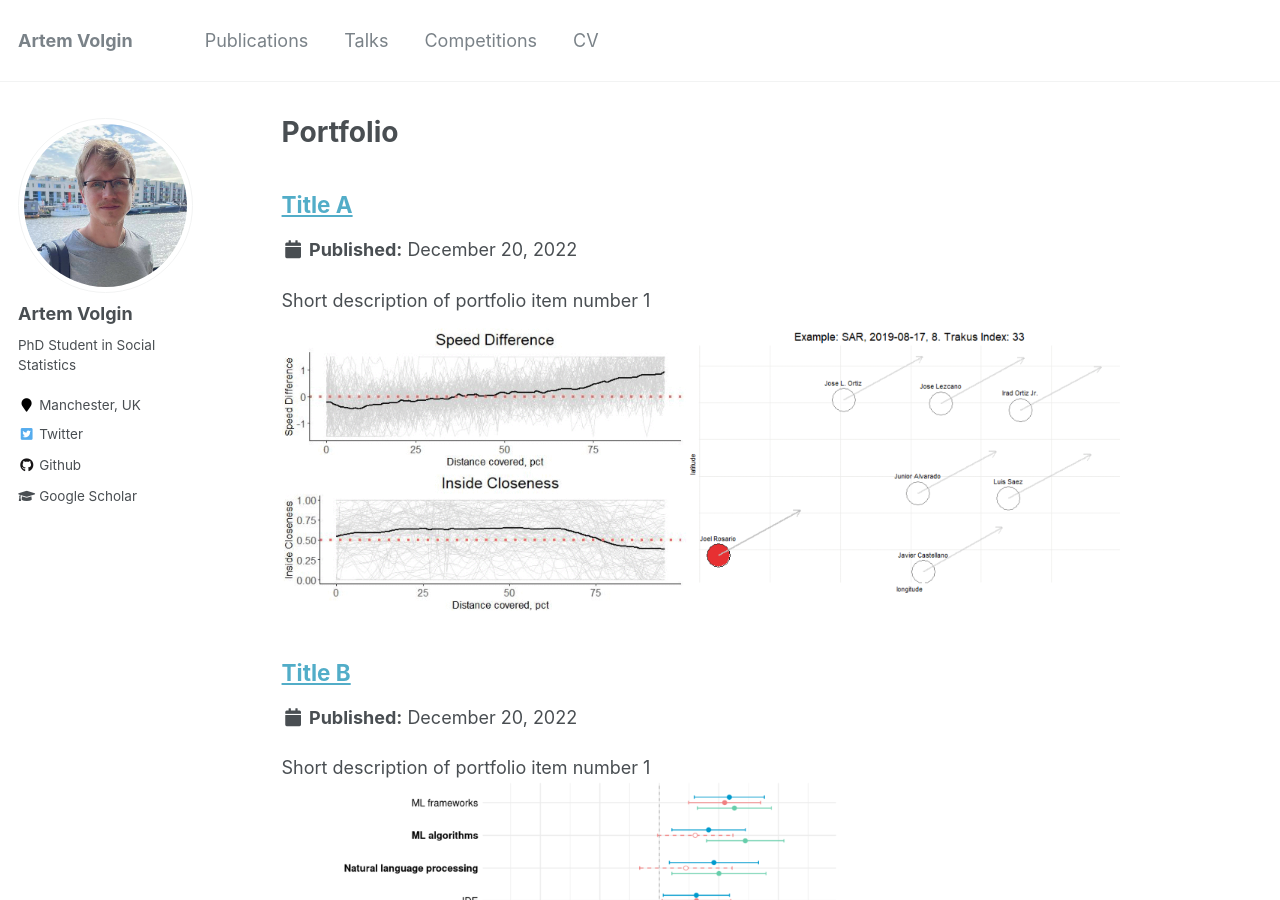
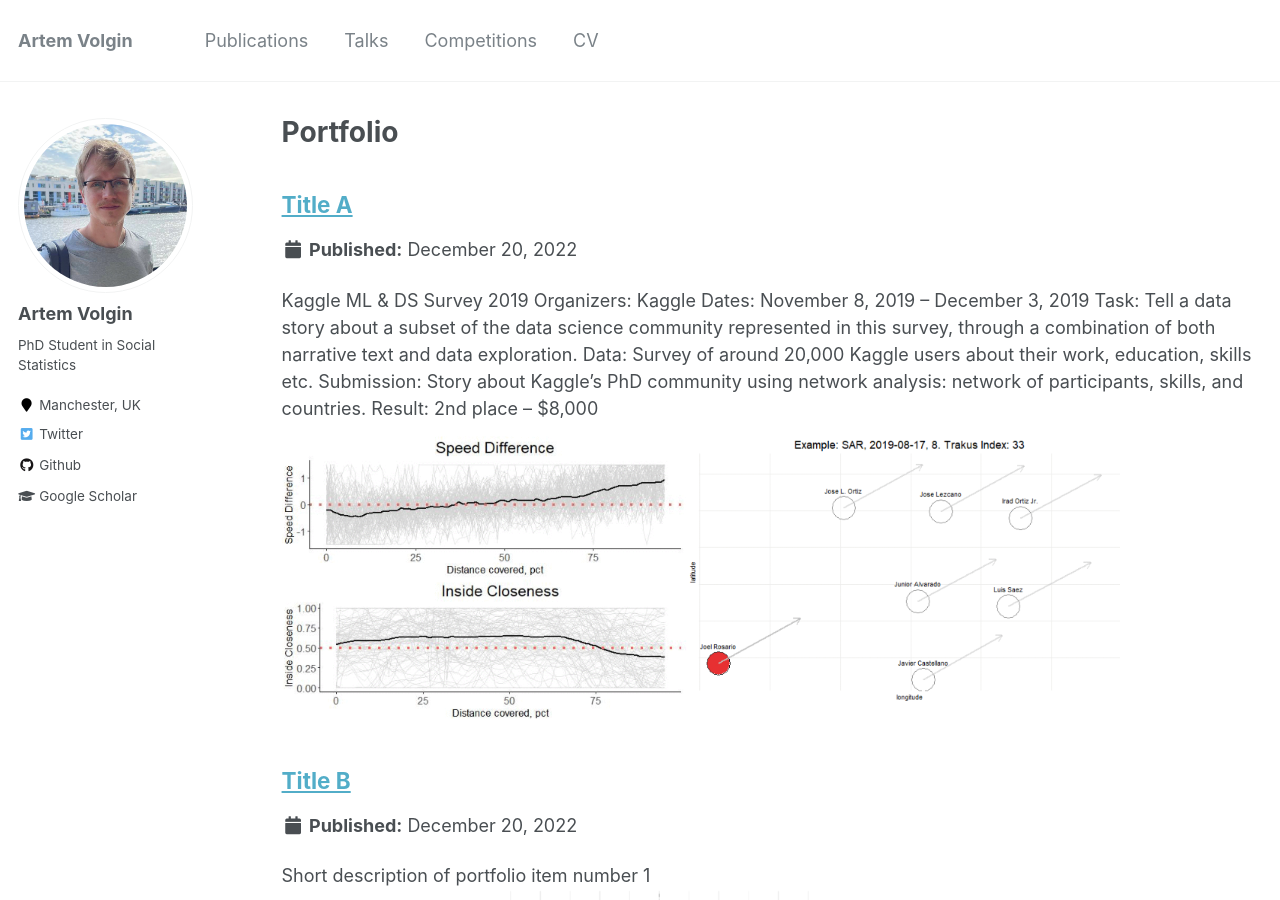
Before and after one commit to artvolgin/artvolgin.github.io, a Jekyll site: the page built from _pages/portfolio.html, in a window 1280 px wide and 900 px high. Built offline with Jekyll 4.4.1, drawn with Linux system fonts in a browser that asks for light colours.

Commit message:
Update portfolio-1.md

```diff
--- a/_portfolio/portfolio-1.md
+++ b/_portfolio/portfolio-1.md
@@ -1,6 +1,14 @@
 ---
 title: "Title A"
-excerpt: "Short description of portfolio item number 1<br/><img src='/images/competitions/competition_1.png'>"
+excerpt: "
+Kaggle ML & DS Survey 2019
+Organizers: Kaggle
+Dates: November 8, 2019 – December 3, 2019
+Task: Tell a data story about a subset of the data science community represented in this survey, through a combination of both narrative text and data exploration.
+Data: Survey of around 20,000 Kaggle users about their work, education, skills etc.
+Submission: Story about Kaggle’s PhD community using network analysis: network of participants, skills, and countries.
+Result: 2nd place – $8,000
+<br/><img src='/images/competitions/competition_1.png'>"
 collection: portfolio
 ---
 
```
